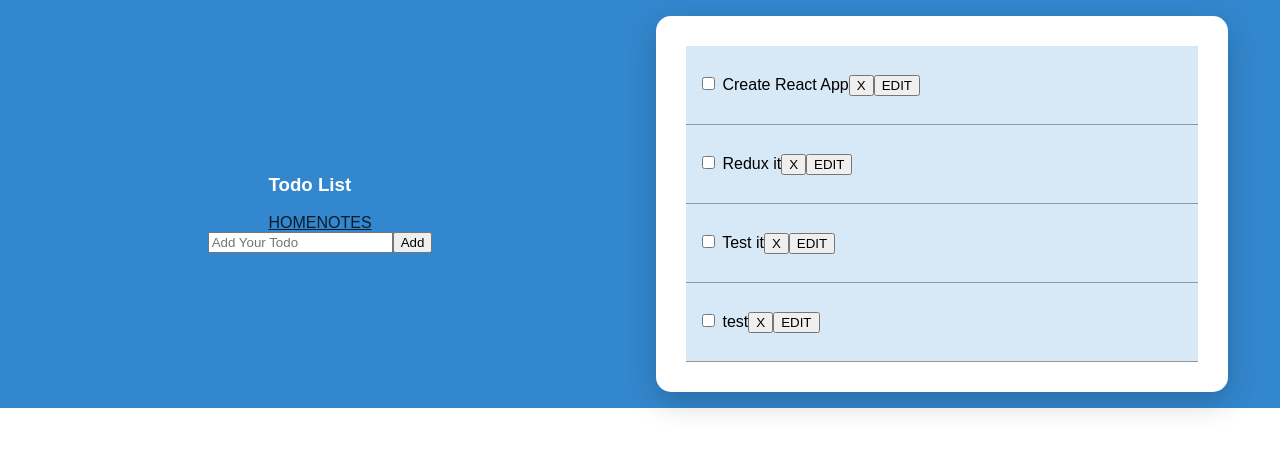
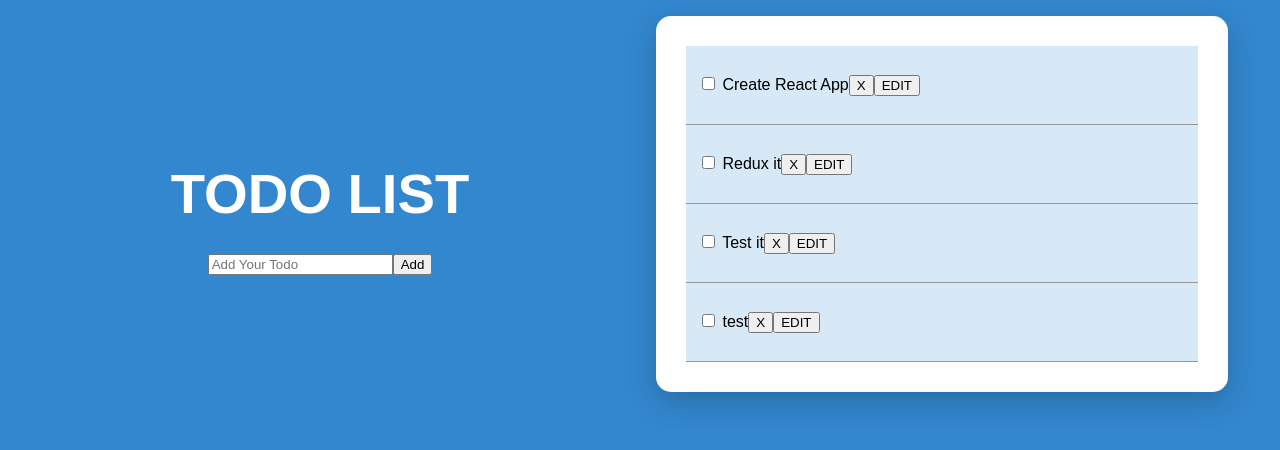
Before and after one commit to stephangriesel/todo-react-redux, a React (Create React App) app in the folder react-redux-todo/: page / in a window 1280 px wide. Shown: the top 450 px of the page. Built offline with nearby package versions, Linux system fonts and the light colour scheme; data requests are answered from the project's data file; a web font is replaced by a local one.

Commit message:
styling touch ups - working version without edit todo

```diff
--- a/react-redux-todo/public/index.html
+++ b/react-redux-todo/public/index.html
@@ -7,7 +7,7 @@
 
     <title>React App</title>
   </head>
-  <body>
+  <body id="bge">
     <div id="root"></div>
 
   </body>
--- a/react-redux-todo/src/components/AddTodo.js
+++ b/react-redux-todo/src/components/AddTodo.js
@@ -23,13 +23,13 @@ class AddTodo extends Component {
   render() {
     return (
       <React.Fragment>
-      <div>
+        <header>
           <nav>
             <h1>Todo List</h1>
-            <Link to="/">Home</Link>
-            <Link to="/notes">Notes</Link>
+            {/* <Link to="/">Home</Link>
+            <Link to="/notes">Notes</Link> */}
           </nav>
-      </div>
+        </header>
         <div>
           <form onSubmit={this.onSubmit}>
             <input
--- a/react-redux-todo/src/css/main.css
+++ b/react-redux-todo/src/css/main.css
@@ -7,6 +7,7 @@ html {
 body {
   font-family: "Muli", sans-serif;
   margin: 0;
+  background-color: #3387ce;
 }
 
 body .container {
@@ -16,8 +17,8 @@ body .container {
 }
 
 body header nav {
+  font-size: 2em;
   color: #fff;
-  padding: 15px;
   display: block;
   text-transform: uppercase;
   text-align: center;
@@ -25,7 +26,6 @@ body header nav {
 
 @media (min-width: 840px) {
   body header nav {
-    width: 30%;
     font-size: 3em;
   }
 }
@@ -94,6 +94,10 @@ main section#primary {
           align-items: center;
 }
 
+main section#primary h1 {
+  margin: 0.5em;
+}
+
 @media (min-width: 840px) {
   main section#primary {
     grid-area: primary;
--- a/react-redux-todo/src/css/main.scss
+++ b/react-redux-todo/src/css/main.scss
@@ -30,6 +30,7 @@ html {
 body {
   font-family: "Muli", sans-serif;
   margin: 0;
+  background-color:color(primary);
 
   .container {
     background-color:color(primary);
@@ -43,14 +44,15 @@ body {
   }
 
   header nav {
+    font-size:2em;
     color:#fff;
-    padding:$padding;
+    // padding:$padding;
     display:block;
     text-transform: uppercase;
     text-align: center;
 
     @include desktop {
-      width:30%;
+      // width:30%;
       font-size:3em;
     }
   }
@@ -101,6 +103,10 @@ main {
     align-content: center;
     align-items: center;
 
+    h1 {
+      margin:0.5em;
+    }
+
 
     @include desktop {
       grid-area: primary;
```
Also changed, not shown: react-redux-todo/src/components/Footer.js (added, +17 -0 lines), 1 other file (tests, documents, lock files or other folders). Lines whose indentation alone changed are shown as unchanged.
